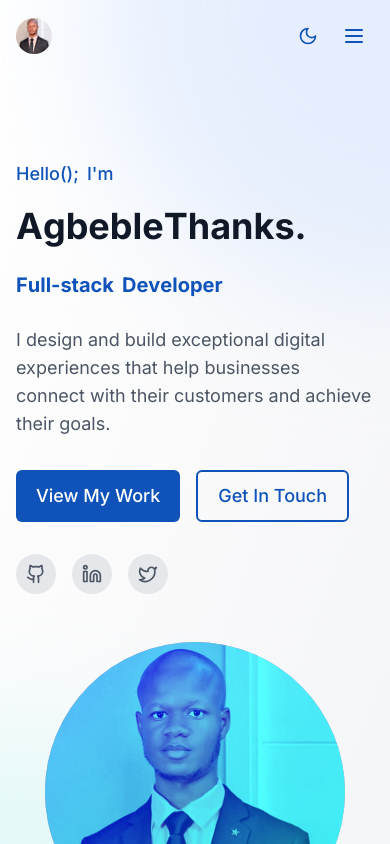
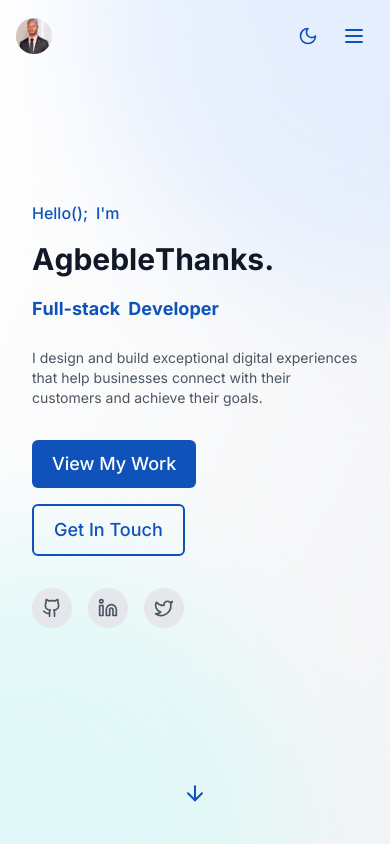
Before and after one commit to thanks299/portfolio1, a React (Vite) app: page / in a window 390 px wide. Shown: the top 844 px of the page. Built offline with nearby package versions, Linux system fonts and the light colour scheme.

Commit message:
updated hero sectiona and backtotopbutton pages

```diff
--- a/src/components/home/HeroSection.tsx
+++ b/src/components/home/HeroSection.tsx
@@ -12,7 +12,6 @@ const HeroSection: React.FC = () => {
     }
   };
 
-  // Text animation variants
   const textVariants = {
     hidden: { opacity: 0, y: 20 },
     visible: (i: number) => ({
@@ -25,7 +24,6 @@ const HeroSection: React.FC = () => {
     }),
   };
 
-  // Pop animation for letters
   const letterVariants = {
     initial: { scale: 1 },
     hover: { scale: 1.3, transition: { duration: 0.2 } },
@@ -55,27 +53,27 @@ const HeroSection: React.FC = () => {
         <div className="absolute -bottom-[300px] -left-[300px] w-[600px] h-[600px] rounded-full bg-secondary-100 dark:bg-secondary-900/20 blur-3xl opacity-60"></div>
       </div>
 
-      <div className="container mx-auto px-4 py-24 mt-16 relative z-10">
+      <div className="container mx-auto px-4 py-16 sm:py-24 mt-8 sm:mt-16 relative z-10">
         <div className="flex flex-col lg:flex-row items-center">
-          <div className="lg:w-3/5 mb-12 lg:mb-0">
+          <div className="lg:w-3/5 mb-12 lg:mb-0 px-4 sm:px-8">
             <div className="flex flex-col">
-                <h2 className="mb-4">
-                <span>{renderAnimatedText("H e l l o ( );", "text-lg md:text-xl font-medium text-primary-600 mb-4")}</span>
+              <h2 className="mb-4">
+                <span>{renderAnimatedText("H e l l o ( );", "text-base sm:text-lg md:text-xl font-medium text-primary-600 mb-4")}</span>
                 <span className="mx-1"></span>
-                <span>{renderAnimatedText("I ' m", "text-lg md:text-xl font-medium text-primary-600 mb-4")}</span>
-                </h2>
+                <span>{renderAnimatedText("I ' m", "text-base sm:text-lg md:text-xl font-medium text-primary-600 mb-4")}</span>
+              </h2>
               <motion.h1
                 custom={1}
                 initial="hidden"
                 animate="visible"
                 variants={textVariants}
-                className="text-4xl md:text-6xl font-bold mb-6 leading-tight"
+                className="text-3xl sm:text-4xl md:text-6xl font-bold mb-6 leading-tight"
               >
                 {renderAnimatedText("Agbeble Thanks.", "")}
-                <h1 className="text-gray-500 dark:text-gray-300 mt-2 flex">
-                  <span>{renderAnimatedText("Full-stack", "text-primary-600 text-xl md:text-2xl lg:text-3xl")}</span>
-                  <span className="mx-1"></span> {/* Adding an explicit space */}
-                  <span>{renderAnimatedText("Developer", "text-primary-600 text-xl md:text-2xl lg:text-3xl")}</span>
+                <h1 className="text-gray-500 dark:text-gray-300 mt-2 flex flex-wrap">
+                  <span>{renderAnimatedText("Full-stack", "text-primary-600 text-lg sm:text-xl md:text-2xl lg:text-3xl")}</span>
+                  <span className="mx-1"></span>
+                  <span>{renderAnimatedText("Developer", "text-primary-600 text-lg sm:text-xl md:text-2xl lg:text-3xl")}</span>
                 </h1>
               </motion.h1>
 
@@ -84,7 +82,7 @@ const HeroSection: React.FC = () => {
                 initial="hidden"
                 animate="visible"
                 variants={textVariants}
-                className="text-lg md:text-xl text-gray-600 dark:text-gray-400 mb-8 max-w-xl"
+                className="text-sm sm:text-base md:text-lg text-gray-600 dark:text-gray-400 mb-8 max-w-xl"
               >
                 I design and build exceptional digital experiences that help businesses connect with their customers and achieve their goals.
               </motion.p>
@@ -146,13 +144,13 @@ const HeroSection: React.FC = () => {
             initial={{ opacity: 0, scale: 0.8 }}
             animate={{ opacity: 1, scale: 1 }}
             transition={{ duration: 0.5, delay: 0.3 }}
-            className="lg:w-2/5 relative"
+            className="lg:w-2/5 relative px-4 sm:px-8"
           >
-            <div className="relative w-[300px] h-[300px] md:w-[400px] md:h-[400px] rounded-full bg-gradient-to-br from-primary-500 to-secondary-500 overflow-hidden mx-auto">
+            <div className="hidden lg:block relative w-[200px] sm:w-[300px] md:w-[400px] h-[200px] sm:h-[300px] md:h-[400px] rounded-full bg-gradient-to-br from-peach-500 to-blue-500 overflow-hidden mx-auto group">
               <img
                 src="/thanks1.jpg"
                 alt="Agbeble Thanks - Full Stack Developer"
-                className="absolute inset-0 w-full h-full object-cover mix-blend-overlay"
+                className="absolute inset-0 w-full h-full object-cover transition-all duration-300 group-hover:mix-blend-normal"
               />
             </div>
           </motion.div>
--- a/src/components/layout/BackToTopButton.tsx
+++ b/src/components/layout/BackToTopButton.tsx
@@ -1,15 +1,19 @@
 import React, { useEffect, useState } from 'react';
-// import { ArrowUp } from 'lucide-react';
 
 const BackToTopButton: React.FC = () => {
     const [isVisible, setIsVisible] = useState<boolean>(false);
+    const [isNearBottom, setIsNearBottom] = useState<boolean>(false);
 
     const handleScroll = () => {
-        if (window.scrollY > 300) {
-            setIsVisible(true);
-        } else {
-            setIsVisible(false);
-        }
+        const scrollY = window.scrollY;
+        const windowHeight = window.innerHeight;
+        const documentHeight = document.documentElement.scrollHeight;
+
+        // Show button when scrolled past 300px
+        setIsVisible(scrollY > 300);
+
+        // Hide button when near the bottom of the page
+        setIsNearBottom(scrollY + windowHeight >= documentHeight - 100);
     };
 
     const scrollToTop = () => {
@@ -28,20 +32,15 @@ const BackToTopButton: React.FC = () => {
 
     return (
         <>
-            {isVisible && (
+            {isVisible && !isNearBottom && (
                 <button
-                    onClick={() => {
-                        scrollToTop();
-                        setIsVisible(false); // Remove line-through effect after clicking
-                    }}
+                    onClick={scrollToTop}
                     className={`fixed bottom-[150px] right-0 rotate-[270deg] origin-bottom-right text-white px-4 py-2 rounded-tl-lg rounded-bl-lg font-bold opacity-0 transition-opacity duration-300 ease-in-out z-[1000] font-sans ${
                         isVisible ? 'opacity-100' : ''
                     }`}
                     aria-label="Back to the top"
                 >
-                    <span className="text-sm font-medium">
-                         BACK TO TOP→
-                    </span>
+                    <span className="text-sm font-medium">BACK TO TOP→</span>
                 </button>
             )}
         </>
```
